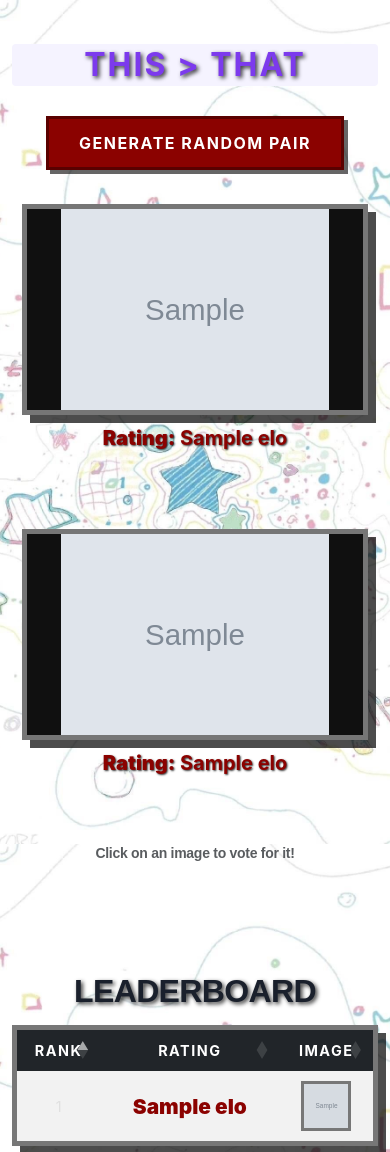
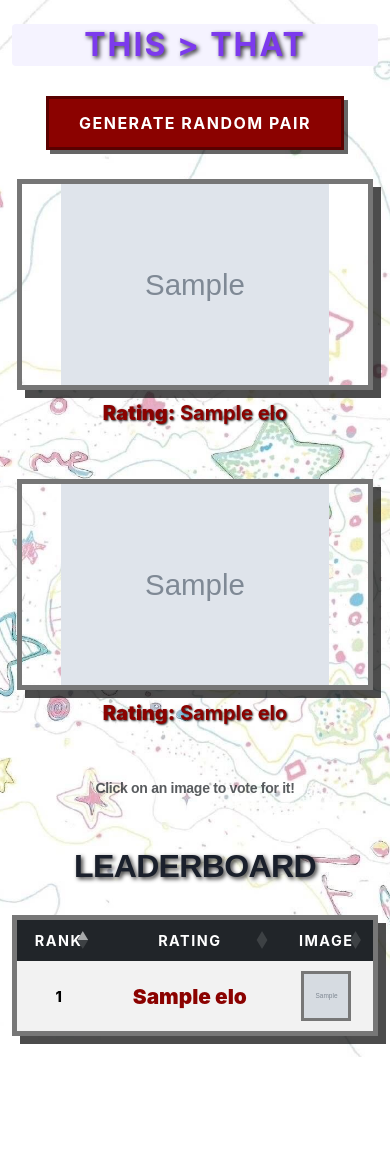
Before and after one commit to brightyorcerf/this-that, a Flask app: page / in a window 390 px wide. After the commit the page ends 1057 px from the top, so only its background shows below. Run offline with Flask 3, Linux system fonts and the light colour scheme; grey boxes marked "Sample" are stand-in pictures; a database or web service that is not in the repository returns one stand-in record (values such as "Sample title"); data that the repository does not hold is empty; some libraries are stand-ins or nearby versions.

Commit message:
css refactor

```diff
--- a/static/styles/styles.css
+++ b/static/styles/styles.css
@@ -1,10 +1,9 @@
-/* === GLOBAL STYLES === */
 body {
     background-image: url("../bg.jpg");
-    background-repeat: no-repeat;
-    background-position: center center;
+    background-repeat: repeat;
+    background-position: top center;
     background-size: cover;
-    background-attachment: fixed;
+    background-attachment: scroll;
 
     font-family: "Mona Sans", "Mona Sans Fallback", -apple-system, BlinkMacSystemFont, "Segoe UI", Helvetica, Arial, sans-serif;
     color: #000000;
@@ -34,15 +33,12 @@ h3 {
     margin-top: 40px;
 }
 
-/* === CONTAINER === */
 .container {
-    padding-top: 20px;
     width: 100%;
     margin: 0 auto;
     text-align: center;
 }
 
-/* === BUTTONS === */
 .btn-primary {
     color: #fff;
     background-color: #8B0200;
@@ -69,7 +65,6 @@ h3 {
     box-shadow: 2px 2px 0px rgba(0, 0, 0, 0.8);
 }
 
-/* === BATTLE IMAGES === */
 .choice-container {
     position: relative;
     padding: 10px;
@@ -100,7 +95,6 @@ h3 {
     box-shadow: 4px 4px 0px rgba(0, 0, 0, 0.9);
 }
 
-/* Rating text under images */
 .choice-container p {
     color: #8B0200;
     font-weight: 700;
@@ -109,9 +103,8 @@ h3 {
     text-shadow: 1px 1px 2px rgba(0, 0, 0, 0.8);
 }
 
-/* === PLACEHOLDER === */
 .placeholder-box {
-    min-height: 450px;
+    min-height: 200px !important;
     display: flex;
     align-items: center;
     justify-content: center;
@@ -149,7 +142,6 @@ h3 {
     color: #ff6b6b;
 }
 
-/* === LEADERBOARD === */
 #leaderboard {
     background-color: #1a1a1a;
     border: 5px solid #777;
@@ -180,20 +172,6 @@ h3 {
     background-color: #3a3a3a;
 }
 
-#leaderboard tbody td {
-    padding: 15px;
-    color: #e0e0e0;
-    vertical-align: middle;
-    border: none;
-}
-
-#leaderboard tbody td:nth-child(2) {
-    color: #8B0200;
-    font-weight: 700;
-    font-size: 1.3rem;
-}
-
-/* Leaderboard images */
 .leaderboard-img {
     width: 100px;
     height: 100px;
@@ -208,6 +186,25 @@ h3 {
     filter: grayscale(0%);
     transform: scale(1.1);
     border-color: #8B0200;
+}
+
+#leaderboard tbody td {
+    padding: 15px;
+    color: #1a1a1a;
+    vertical-align: middle;
+    border: none;
+}
+
+#leaderboard tbody td:nth-child(1) {
+    color: #000000 !important;
+    font-weight: 800 !important;
+    opacity: 1 !important;
+}
+
+#leaderboard tbody td:nth-child(2) {
+    color: #8B0200;
+    font-weight: 700;
+    font-size: 1.3rem;
 }
 
 /* DataTables custom styling */
@@ -229,41 +226,30 @@ h3 {
 }
 
 @media (max-width: 768px) {
-    .row.mt-4 {
+    .container .row {
         display: flex;
         flex-direction: column;
-        gap: 20px;
+        align-items: center;
+        gap: 15px;
     }
 
     .choice-img {
         max-height: 25vh;
         width: 100%;
         max-width: 400px;
+        height: auto;
         margin: 0 auto;
-    }
-
-    .row {
-        display: flex;
-        flex-direction: column;
-        align-items: center;
+        object-fit: contain;
+        background-color: transparent;
     }
 
     .choice-container {
-        width: 100%;
-        max-width: 450px;
-        margin-bottom: 20px;
+        padding: 5px;
+        margin-bottom: 10px;
     }
 
     h1 {
         font-size: 2rem;
-    }
-
-    .choice-img {
-        height: 300px;
-    }
-
-    .placeholder-box {
-        min-height: 300px;
     }
 
     .btn-primary {
@@ -284,10 +270,6 @@ h3 {
 }
 
 @media (max-width: 480px) {
-    .choice-img {
-        height: 250px;
-    }
-
     .leaderboard-img {
         width: 50px;
         height: 50px;
```
